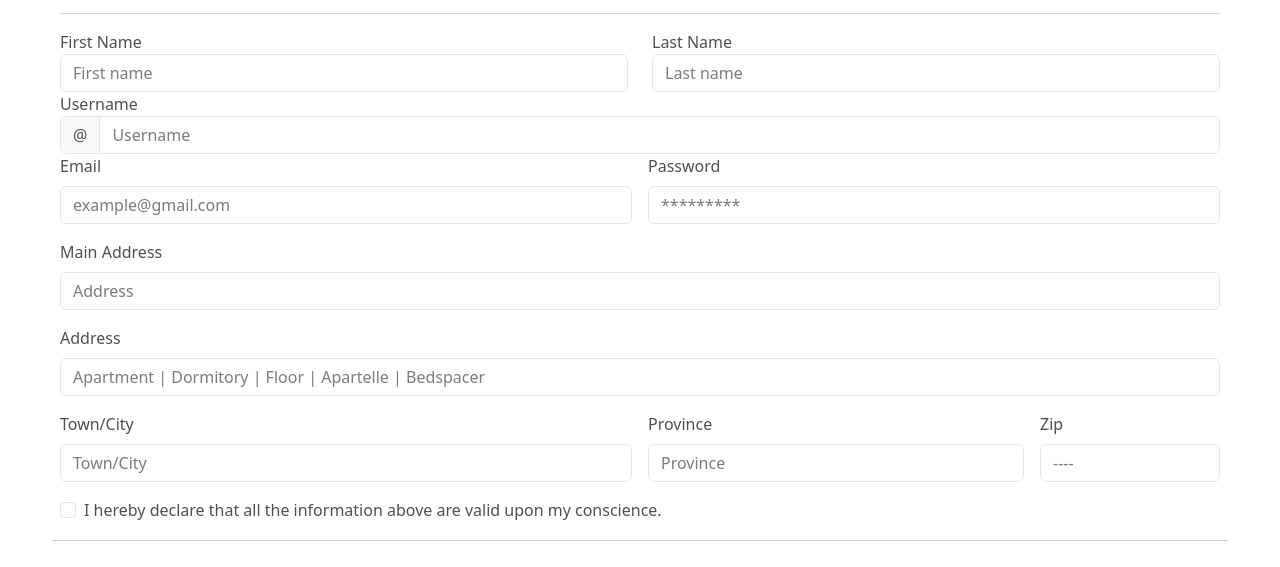
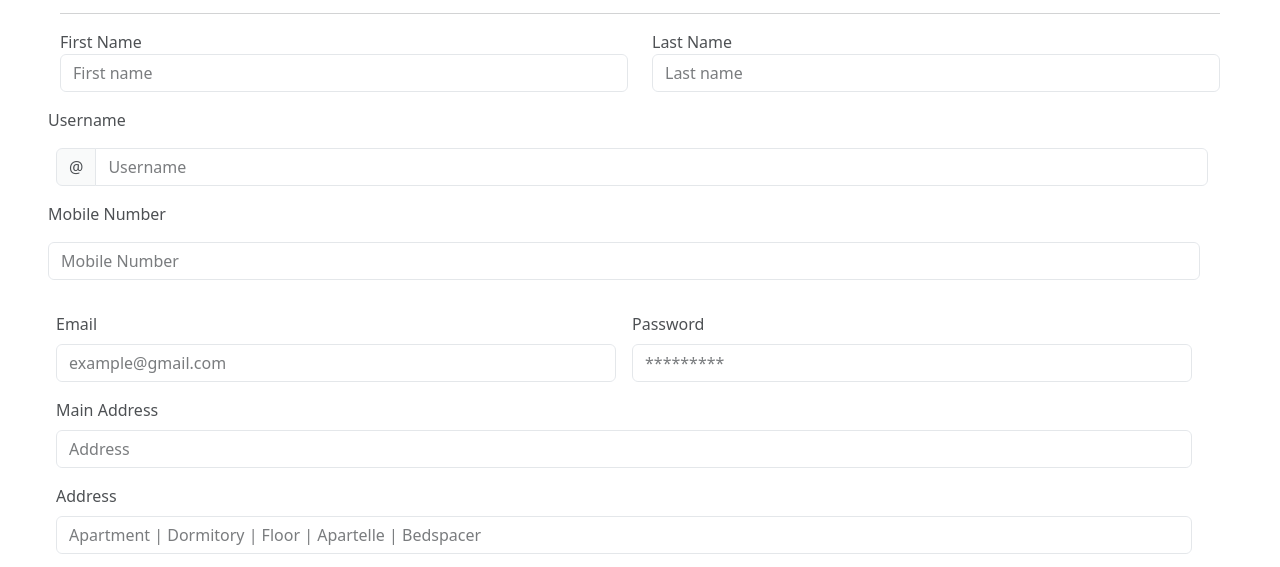
Before and after one commit to psuuc-grnino/reservibe-register, a plain HTML site: page index.html in a window 1280 px wide. Shown: the part 225-792 px from the top of the page. Drawn offline with nearby package versions, Linux system fonts and the light colour scheme.

Commit message:
Update index.html

```diff
--- a/index.html
+++ b/index.html
@@ -62,13 +62,18 @@
           <input type="text" class="form-control" placeholder="Last name" aria-label="Last name">
         </div>
 
-        <div class="col-auto">
+        <div class="row g-3">
             Username
           <label class="visually-hidden" for="autoSizingInputGroup">Username</label>
           <div class="input-group">
             <div class="input-group-text">@</div>
             <input type="text" class="form-control" id="autoSizingInputGroup" placeholder="Username">
           </div>
+          <div class="row g-3">
+
+            Mobile Number
+          <input type="text" class="form-control" placeholder="Mobile Number" aria-label="Mobile Number">
+        </div>
 
         <form class="row g-3">
             <div class="col-md-6">
```
